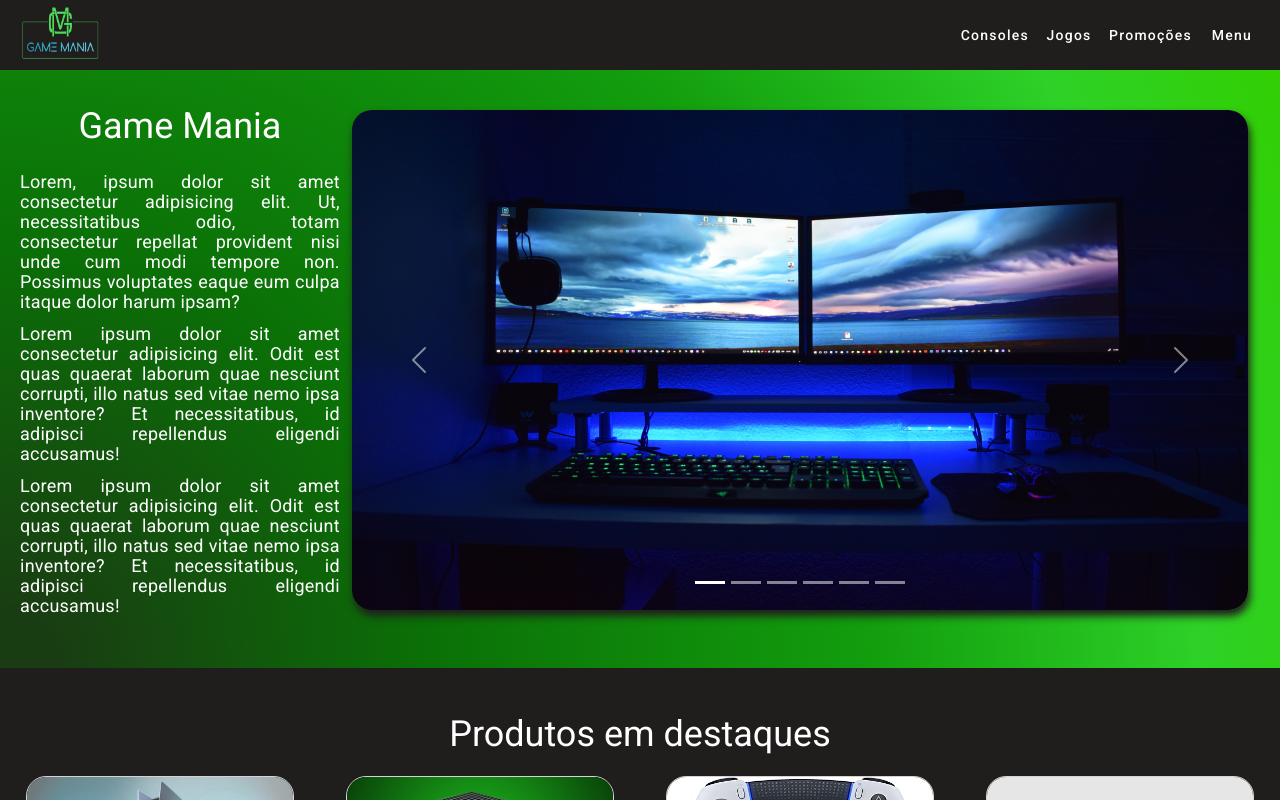
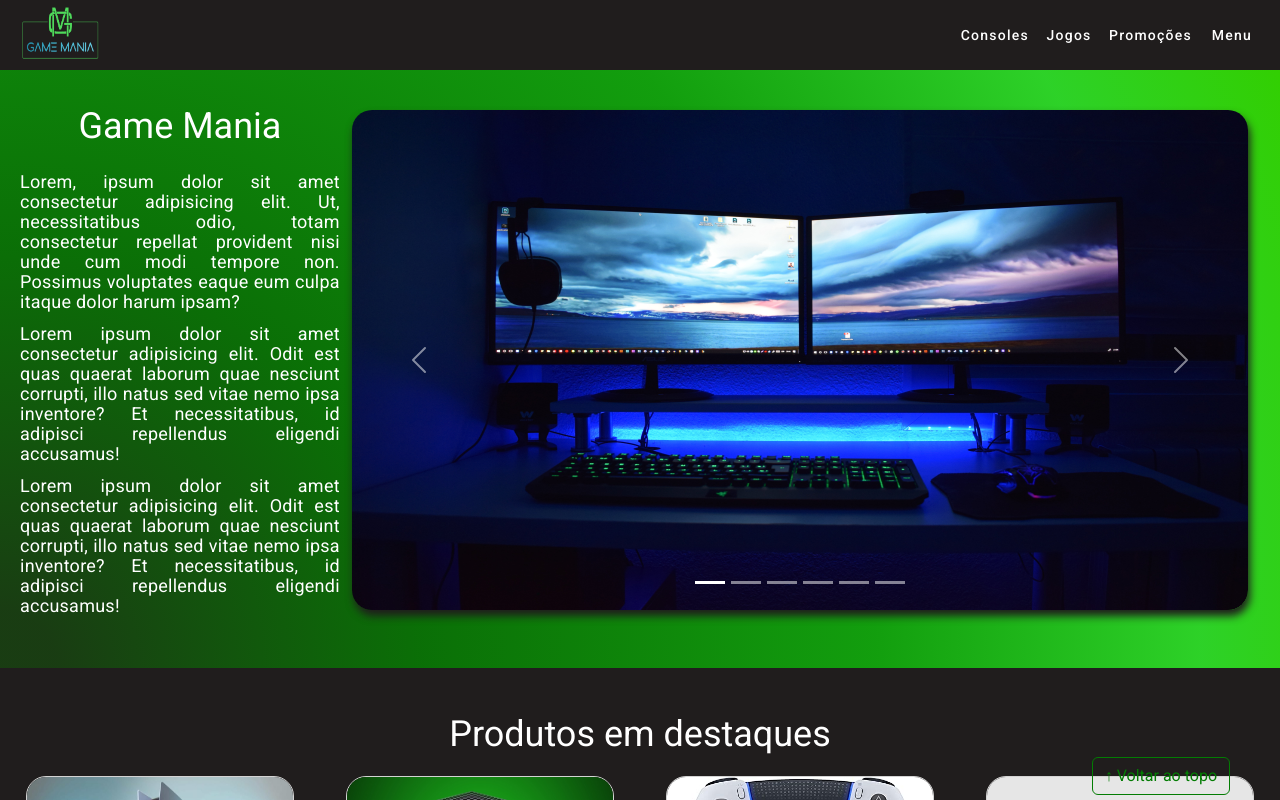
Before and after one commit to LevisgtonEustaquio/projeto-frameworks-senai, an Angular app in the folder angular/game-mania/: page /inicio in a window 1280 px wide. Shown: the top 800 px of the page. Built offline with nearby package versions, Linux system fonts and the light colour scheme.

Commit message:
adicionado botão de voltar ao topo, falta configurar o typescript do login e cadastro

```diff
--- a/angular/game-mania/src/app/app.component.html
+++ b/angular/game-mania/src/app/app.component.html
@@ -1,3 +1,4 @@
 <app-menu></app-menu>
 <router-outlet></router-outlet>
 <app-rodape></app-rodape>
+<app-topo></app-topo>
--- a/angular/game-mania/src/app/app.module.ts
+++ b/angular/game-mania/src/app/app.module.ts
@@ -19,6 +19,7 @@ import { InicioComponent } from './inicio/inicio.component';
 import { LoginComponent } from './login/login.component';
 import { MenuComponent } from './menu/menu.component';
 import { RodapeComponent } from './rodape/rodape.component';
+import { TopoComponent } from './topo/topo.component';
 
 @NgModule({
   declarations: [
@@ -26,7 +27,8 @@ import { RodapeComponent } from './rodape/rodape.component';
     InicioComponent,
     LoginComponent,
     MenuComponent,
-    RodapeComponent
+    RodapeComponent,
+    TopoComponent
   ],
   imports: [
     BrowserModule,
--- a/angular/game-mania/src/app/login/login.component.ts
+++ b/angular/game-mania/src/app/login/login.component.ts
@@ -1,4 +1,5 @@
 import { Component } from '@angular/core';
+import { RouterLink } from '@angular/router';
 
 @Component({
   selector: 'app-login',
@@ -7,5 +8,28 @@ import { Component } from '@angular/core';
 })
 export class LoginComponent {
 
+  constructor(
+    private router: RouterLink
+) { }
+
+/* ngOnInit() {
 
 }
+
+goToInicio() {
+    this.router.navigate(['/login']);
+}
+
+}
+
+  login(){
+    let logado:number =0;
+    let usuario:any = document.getElementById("usuario")?.ariaValueNow;
+    let senha:any = document.getElementById("senha")?.ariaValueNow;
+
+    if(usuario == 'admin' && senha == '123456'){
+      goToInicio();
+      logado = 1;
+    }
+  } */
+}
--- /dev/null
+++ b/angular/game-mania/src/app/topo/topo.component.css
@@ -0,0 +1,11 @@
+#voltar-topo {
+    position: fixed;
+    bottom: 5px;
+    right: 50px;
+    border: 1px solid rgb(3, 124, 3);
+    color: rgb(3, 124, 3);
+}
+
+#voltar-topo:hover {
+    background-color: lightgray;
+}
--- /dev/null
+++ b/angular/game-mania/src/app/topo/topo.component.html
@@ -0,0 +1 @@
+<button id="voltar-topo" type="button" class="btn btn-outline-primary" (click)="topo()">&uarr; Voltar ao topo</button>
--- /dev/null
+++ b/angular/game-mania/src/app/topo/topo.component.ts
@@ -0,0 +1,18 @@
+import { Component } from '@angular/core';
+
+@Component({
+  selector: 'app-topo',
+  templateUrl: './topo.component.html',
+  styleUrls: ['./topo.component.css']
+})
+export class TopoComponent {
+    topo(){
+      window.scrollTo(
+        {
+          top:0,
+          left:0,
+          behavior: 'smooth'
+        }
+      )
+        }
+}
```
Also changed, not shown: angular/game-mania/src/app/login/login.component.html (+6 -6 lines), 1 other file (tests, documents, lock files or other folders).
